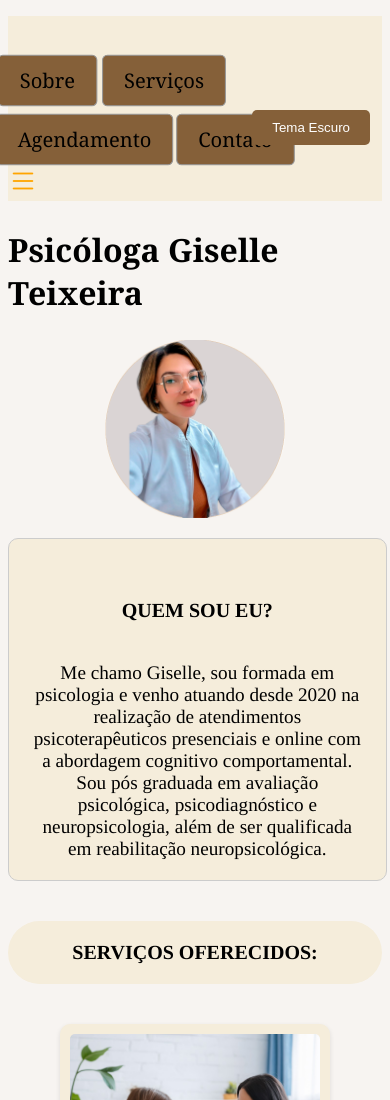
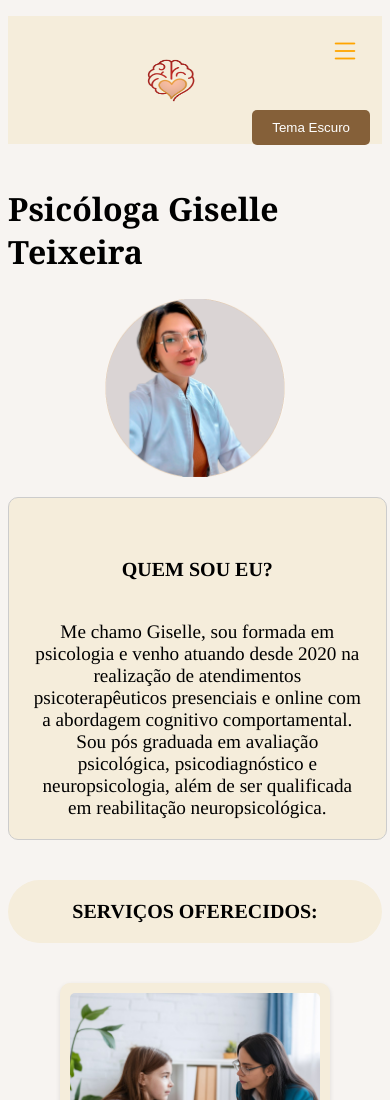
Before and after one commit to Amaxjr/Port-Pisco, a plain HTML site: page index.html in a window 390 px wide. Shown: the top 1100 px of the page. Drawn offline with nearby package versions, Linux system fonts and the light colour scheme.

Commit message:
Update Style.css

```diff
--- a/Style.css
+++ b/Style.css
@@ -131,6 +131,29 @@ li.sobre :hover{
     }
 
 }
+
+@media (max-width: 542px) {
+
+    .gi-abrir-menu {
+        display: block ;
+        position: absolute;
+        top: 30px;
+        right: 30px;
+        z-index: 1000;
+    }
+
+
+    .gi-abrir-menu i {
+        display: inline-block !important;
+        color: orange;
+    }
+
+
+    .menu {
+        display: none;
+    }
+}
+
 @media (max-width: 904px) {
     .Giselle .foto {
       width: 316px;
@@ -639,6 +662,7 @@ body.dark-theme .title5{
 .gi-abrir-menu i {
     color: orange;
     font-size: 30px;
+    display: none;
 }
 
 .menu-mobile {
```
